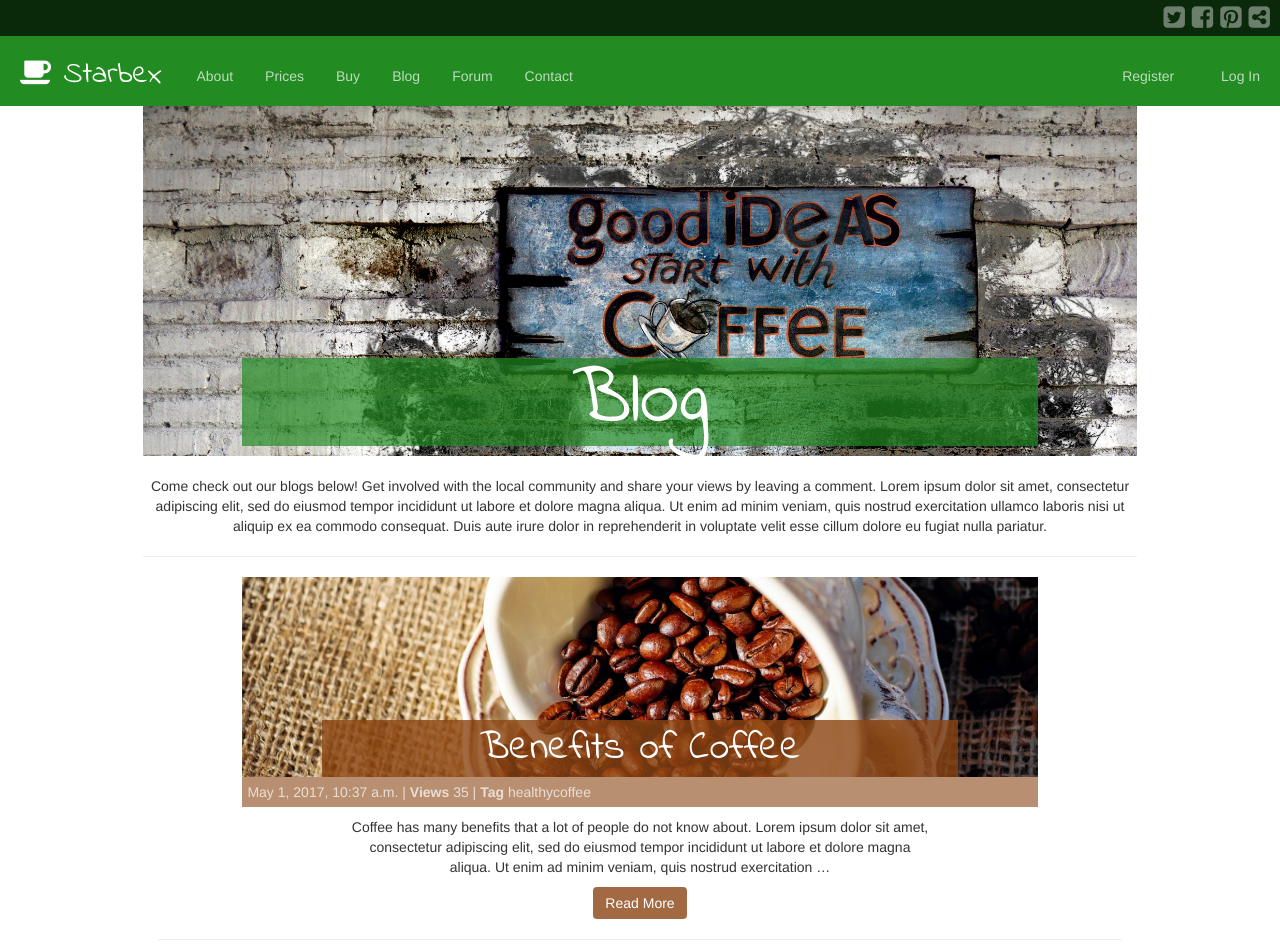
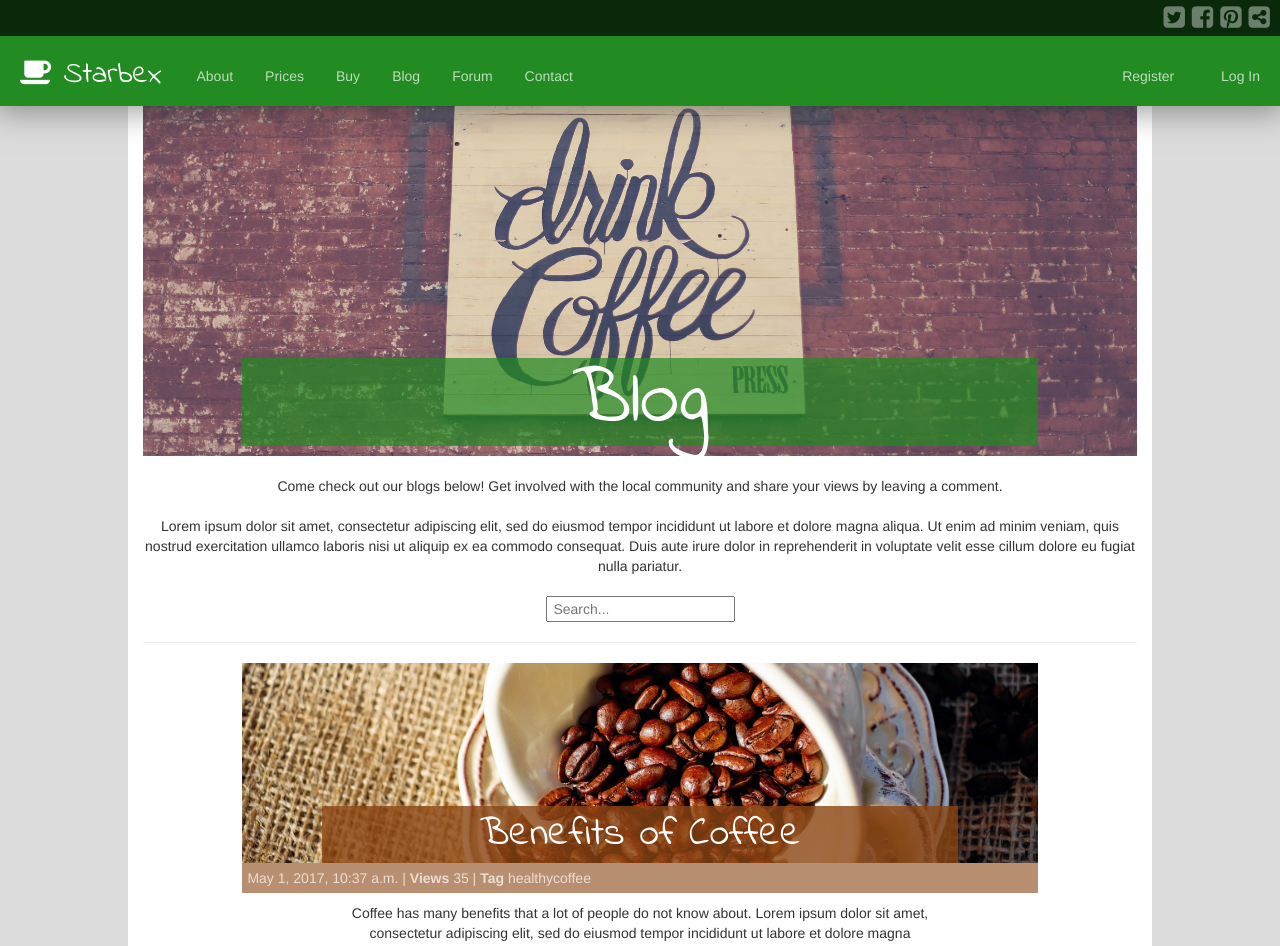
Before and after one commit to bmanning1/Coffee-project, a Django app: page /blog/ in a window 1280 px wide. Shown: the top 946 px of the page. Run offline with Django 3.2, Linux system fonts and the light colour scheme; data comes from the database, SQL or seed files in the repository; both versions use the stored data as it was after the commit; parts of the project's set-up code (start-up, migrations or seed data) failed here and were passed over; some libraries are stand-ins or nearby versions; some web fonts are replaced.

Commit message:
Background colour and tweaks

```diff
--- a/static/css/style.css
+++ b/static/css/style.css
@@ -18,6 +18,10 @@ a.options {
 }
 body {
     padding-top: 106px !important;
+    background-color: gainsboro;;
+}
+.container {
+    background-color: white;
 }
 .header1 {
     background-color: rgba(0,0,0,0.7);
@@ -46,7 +50,10 @@ body {
      padding-right: 5px;
   }
 }
-
+.collapse.navbar-collapse {
+    -moz-box-shadow: 0 0 30px 5px rgba(52, 52, 52, 0.5);
+    -webkit-box-shadow: 0 0 30px 5px rgba(52, 52, 52, 0.5);
+}
 @media (max-width: 860px) {
   .glyphicon-user,.glyphicon-log-in {
       display: none;
@@ -207,11 +214,11 @@ img.members {
 }
 /************ BLOG *************/
 .Blog-img {
-    background: url('../../media/images/Coffee9.jpg') no-repeat;
+    background: url('../../media/images/Coffee2.jpg') no-repeat;
     width: 100%;
     height: 350px;
     background-size: cover;
-    background-position: 50% 0%;
+    background-position: 50% 80%;
     display: flex;
     justify-content: center;
     align-items: flex-end;
@@ -290,13 +297,16 @@ img.members {
 .btn:hover {
     background-color: rgba(34, 139, 34, 0.7);
 }
+.blogsearch {
+    margin-top: 20px;
+}
 /************ FORUM *************/
 .Forum-img {
-    background: url('../../media/images/Coffee2.jpg') no-repeat;
+    background: url('../../media/images/Coffee9.jpg') no-repeat;
     width: 100%;
     height: 350px;
     background-size: cover;
-    background-position: 50% 50%;
+    background-position: 50% 10%;
     display: flex;
     justify-content: center;
     align-items: flex-end;
@@ -566,9 +576,15 @@ img.members {
     -webkit-transform-origin: 0 0;
     transform-origin: 0 0;
 }
+@media (min-width: 768px) {
+  .contact-page {
+      padding-top: 30px;
+  }
+}
+
 /************ LOGIN *************/
 .login {
-    padding-top: 30px;
+    padding-top: 50px;
 }
 @media (max-width: 500px) {
   .login {
--- a/templates/blog/blogposts.html
+++ b/templates/blog/blogposts.html
@@ -13,8 +13,16 @@
  <p class="text-center">
      Come check out our blogs below! Get involved with the local community and
      share your views by leaving a comment.
-     Lorem ipsum dolor sit amet, consectetur adipiscing elit, sed do eiusmod tempor incididunt ut labore et dolore magna aliqua. Ut enim ad minim veniam, quis nostrud exercitation ullamco laboris nisi ut aliquip ex ea commodo consequat. Duis aute irure dolor in reprehenderit in voluptate velit esse cillum dolore eu fugiat nulla pariatur.
+     <br><br>
+     Lorem ipsum dolor sit amet, consectetur adipiscing elit, sed do eiusmod tempor
+     incididunt ut labore et dolore magna aliqua. Ut enim ad minim veniam, quis nostrud exercitation ullamco laboris
+     nisi ut aliquip ex ea commodo consequat. Duis aute irure dolor in reprehenderit in
+     voluptate velit esse cillum dolore eu fugiat nulla pariatur.
  </p>
+
+ <form method="get" action="/results/" class="navbar-form text-center blogsearch">
+    <input type="text" id="searchBox" class="input-medium search-query" name="q" placeholder=" Search...">
+ </form>
 
 {% for post in posts %}
     <hr>
--- a/templates/forum/forum.html
+++ b/templates/forum/forum.html
@@ -11,6 +11,11 @@
     Create new threads, comment and even answer polls.
     ...go on, start exploring!
 </p>
+
+<form method="get" action="/results/" class="navbar-form text-center blogsearch">
+    <input type="text" id="searchBox" class="input-medium search-query" name="q" placeholder=" Search...">
+ </form>
+
    {% load bootstrap_tags %}
    {% for subject in subjects %}
 <hr>
```
Also changed, not shown: templates/contact.html (+4 -4 lines), db.sqlite3.
